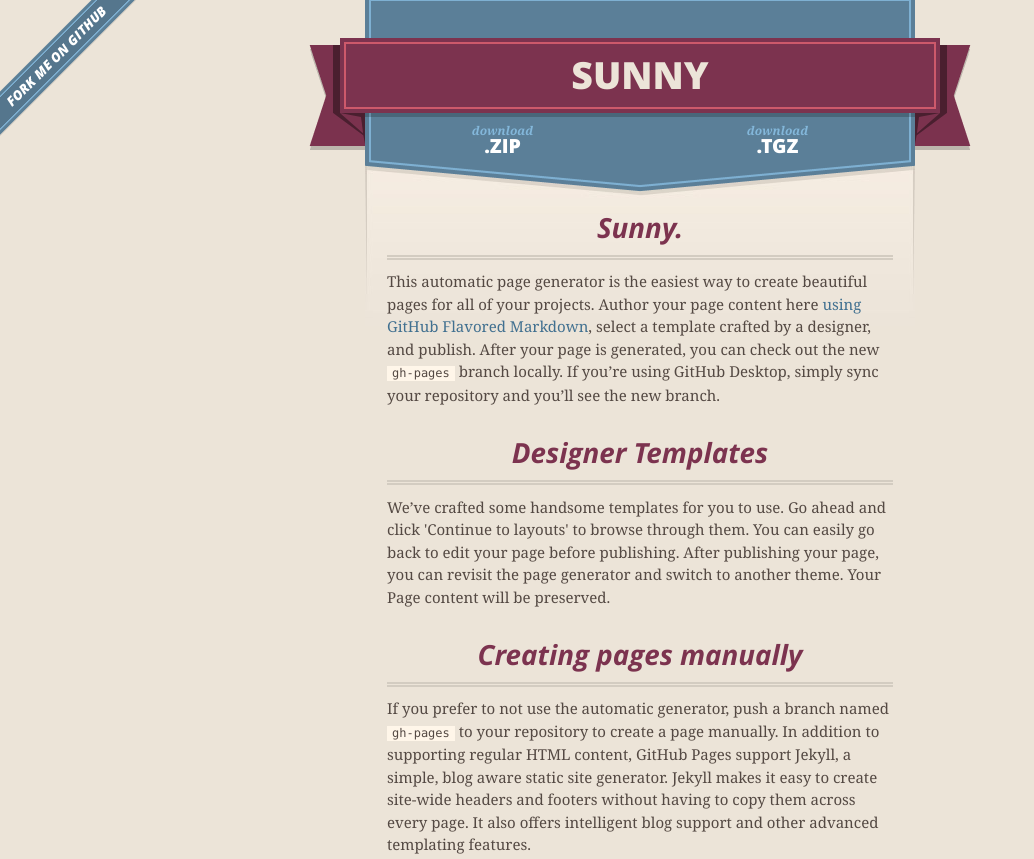
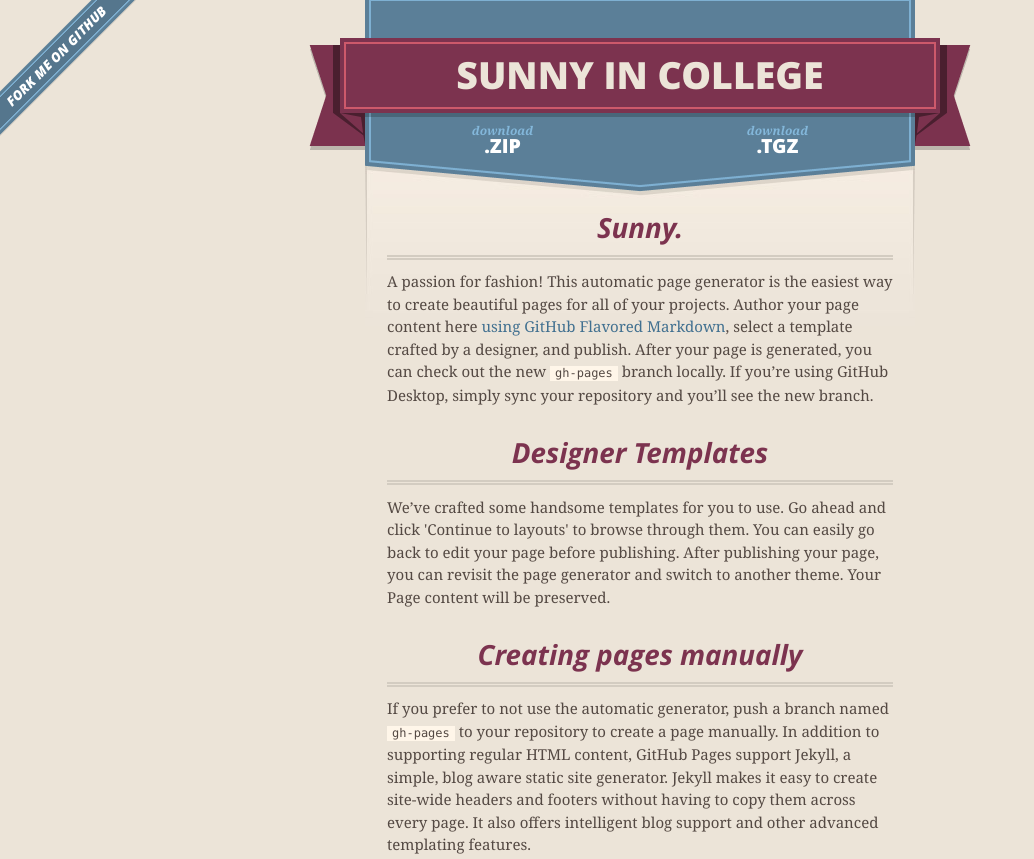
Before and after one commit to imtired/sunny, a plain HTML site: page index.html in a window 1280 px wide. Shown: the top 859 px of the page, without its empty margins (0-1034 px from the left). Drawn offline with nearby package versions, Linux system fonts and the light colour scheme.

Commit message:
Update index.html

```diff
--- a/index.html
+++ b/index.html
@@ -17,7 +17,7 @@
         $('#main_content').headsmart()
       })
     </script>
-    <title>Sunny by imtired</title>
+    <title>College Learning</title>
   </head>
 
   <body>
@@ -27,7 +27,7 @@
       <header>
         <span class="ribbon-outer">
           <span class="ribbon-inner">
-            <h1>Sunny</h1>
+            <h1>Sunny in College</h1>
             <h2></h2>
           </span>
           <span class="left-tail"></span>
@@ -49,7 +49,7 @@
         <h3>
 <a id="sunny" class="anchor" href="#sunny" aria-hidden="true"><span aria-hidden="true" class="octicon octicon-link"></span></a>Sunny.</h3>
 
-<p>This automatic page generator is the easiest way to create beautiful pages for all of your projects. Author your page content here <a href="https://guides.github.com/features/mastering-markdown/">using GitHub Flavored Markdown</a>, select a template crafted by a designer, and publish. After your page is generated, you can check out the new <code>gh-pages</code> branch locally. If you’re using GitHub Desktop, simply sync your repository and you’ll see the new branch.</p>
+<p>A passion for fashion!  This automatic page generator is the easiest way to create beautiful pages for all of your projects. Author your page content here <a href="https://guides.github.com/features/mastering-markdown/">using GitHub Flavored Markdown</a>, select a template crafted by a designer, and publish. After your page is generated, you can check out the new <code>gh-pages</code> branch locally. If you’re using GitHub Desktop, simply sync your repository and you’ll see the new branch.</p>
 
 <h3>
 <a id="designer-templates" class="anchor" href="#designer-templates" aria-hidden="true"><span aria-hidden="true" class="octicon octicon-link"></span></a>Designer Templates</h3>
```
